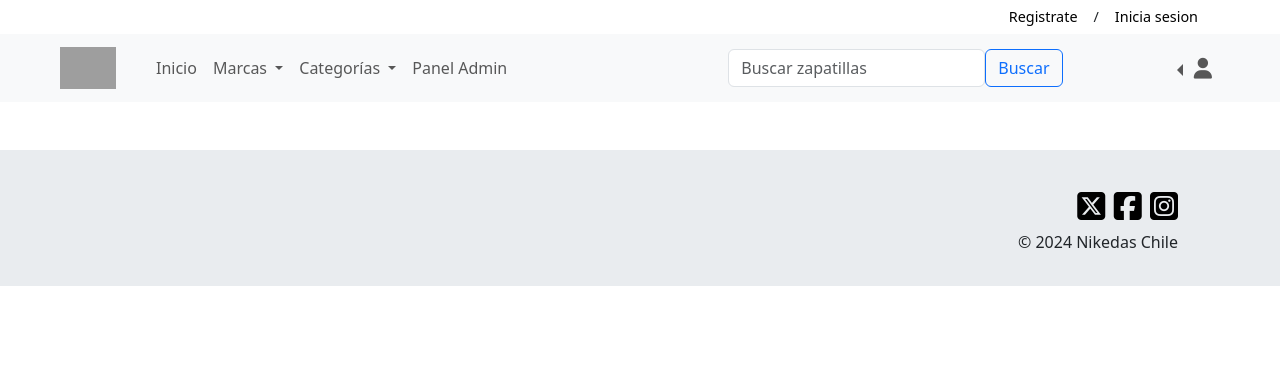
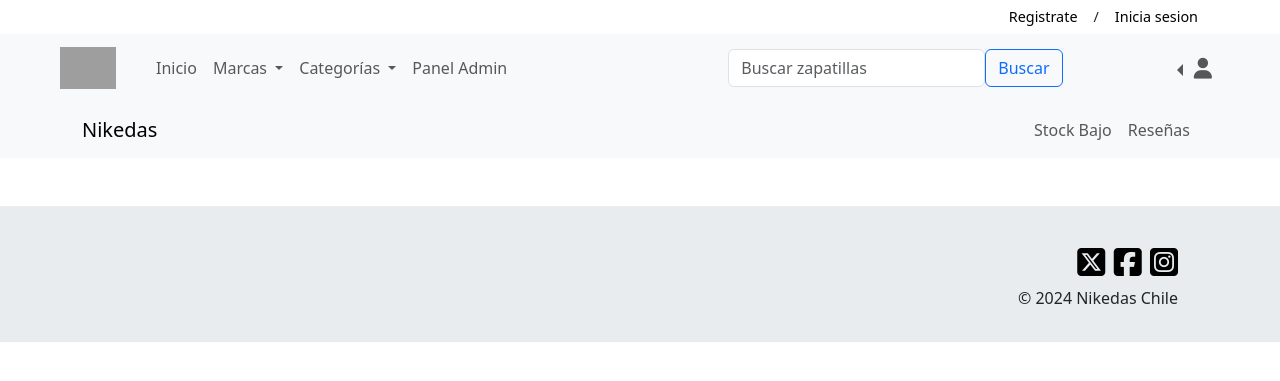
Before and after one commit to faavsun/nikedas, a Django app: template aplicacion/templates/aplicacion/7_navbar_stock.html in a window 1280 px wide. Shown: the top 381 px of the page. Run offline with Django 5.2, Linux system fonts and the light colour scheme; the template is opened without the code that fills it, so the values that code supplies are empty; some libraries are stand-ins or nearby versions; grey boxes are pictures that could not be loaded.

Commit message:
Navbarstock listo

```diff
--- a/aplicacion/templates/aplicacion/7_navbar_stock.html
+++ b/aplicacion/templates/aplicacion/7_navbar_stock.html
@@ -1,5 +1,17 @@
 {% extends 'base.html' %}
 {% load crispy_forms_tags %}
 {% block content %}
-
+  <nav class="navbar navbar-expand-lg navbar-light bg-light">
+    <div class="container">
+      <a class="navbar-brand" href="#">Nikedas</a>
+      <ul class="navbar-nav ms-auto">
+        <li class="nav-item">
+          <a class="nav-link" href="{% url 'reporte_stock_bajo' %}">Stock Bajo</a>
+        </li>
+        <li class="nav-item">
+          <a class="nav-link" href="{% url 'lista_resenas' %}">Reseñas</a>
+        </li>
+      </ul>
+    </div>
+  </nav>
 {% endblock %}
```
